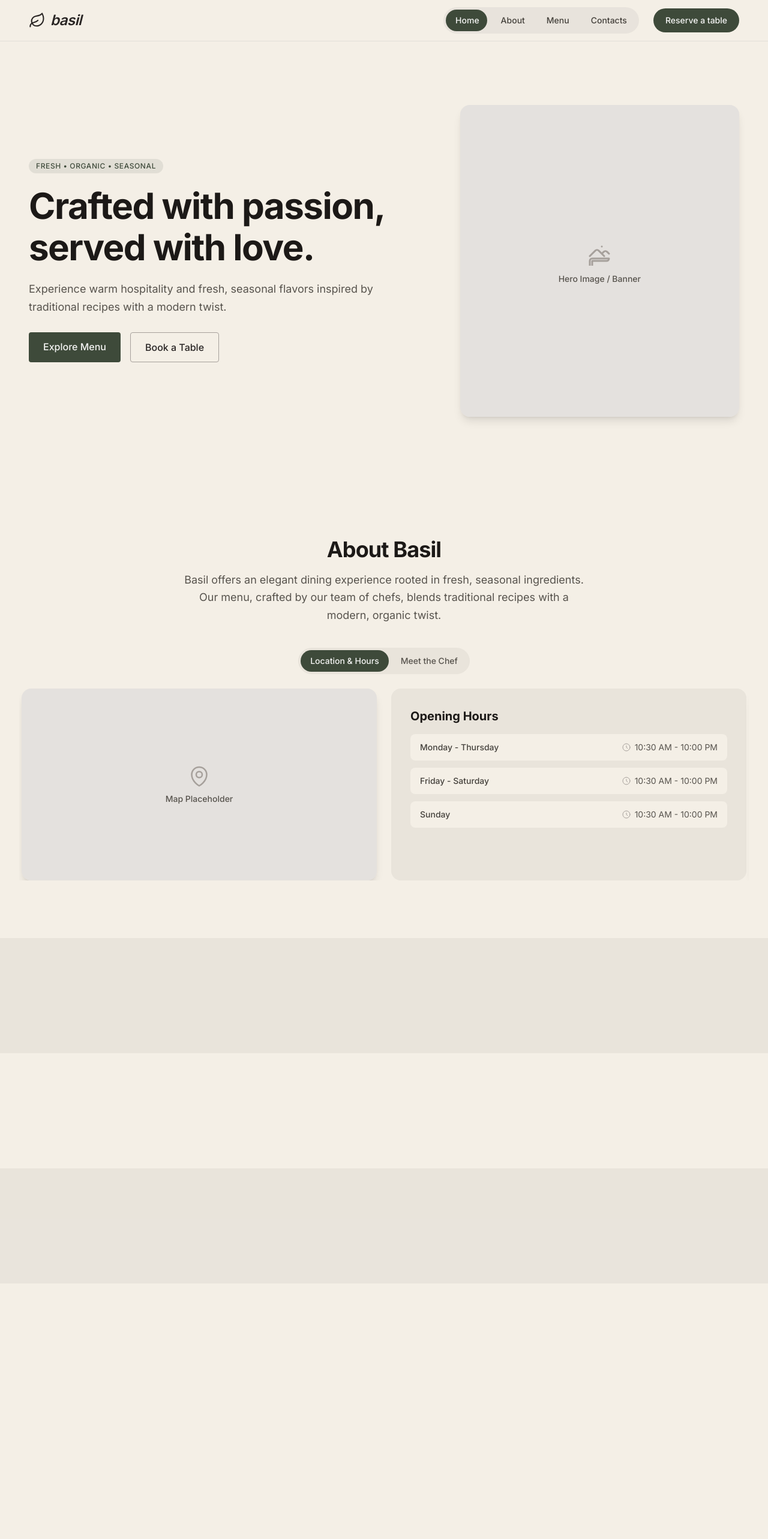
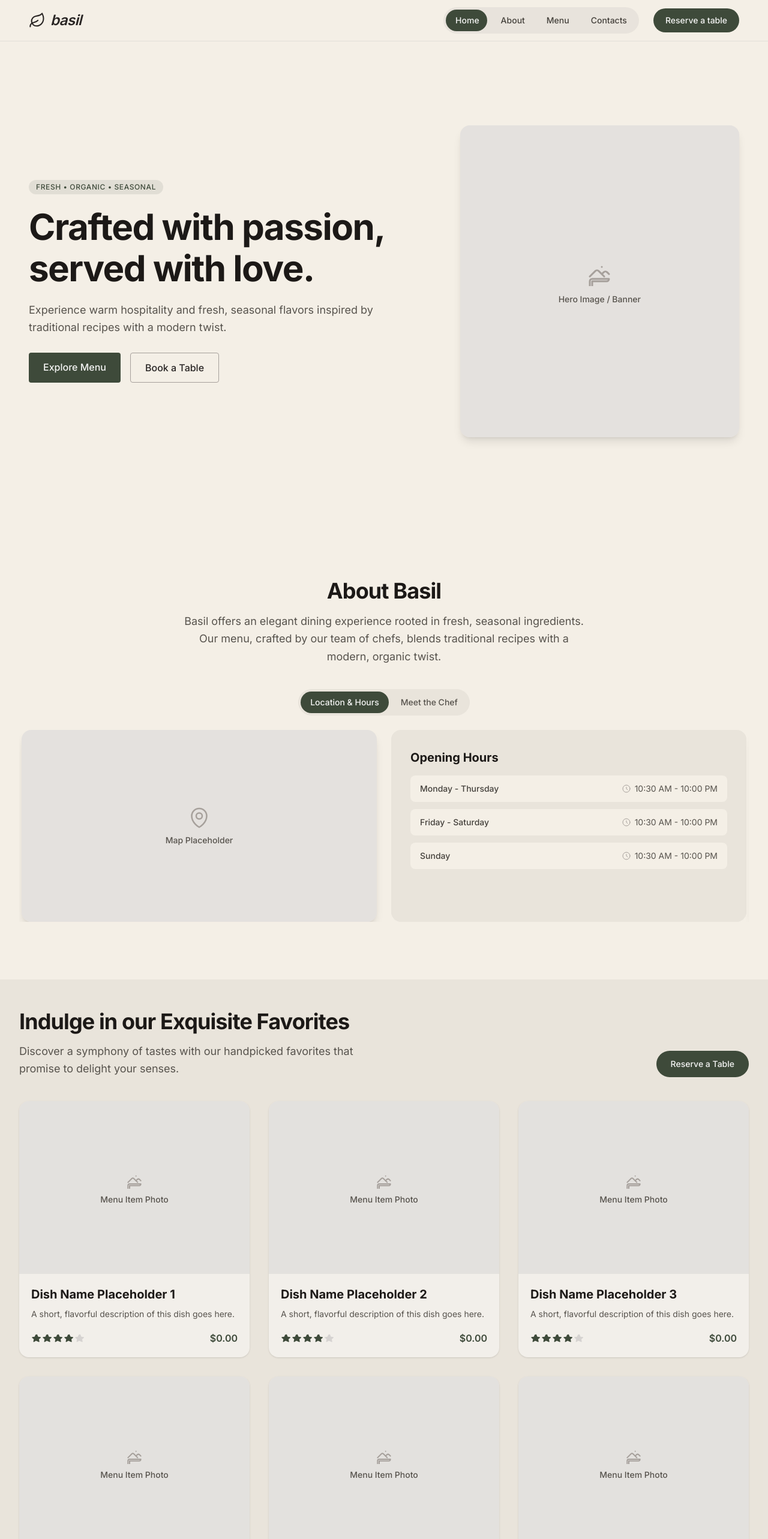
Before and after one commit to AnzuWanzu/Basil, a Next.js app: page / in a window 1280 px wide. Shown: the top 2566 px of the page at 60% size. Before the commit the page ends 2140 px from the top, so only its background shows below. Built offline with nearby package versions, Linux system fonts and the light colour scheme.

Commit message:
[Feature]: Add responsive menu item grid with placeholder cards and star rating

```diff
--- a/components/Menu.tsx
+++ b/components/Menu.tsx
@@ -1,3 +1,100 @@
-export default function Menu(){
-    return(<div></div>)
+import Link from "next/link";
+
+type MenuItem = {
+  id: string;
+  name: string;
+  description: string;
+  price: string;
+  rating: number;
+};
+
+function buildPlaceholderItems(count: number): MenuItem[] {
+  return Array.from({ length: count }, (_, i) => ({
+    id: `item-${i + 1}`,
+    name: `Dish Name Placeholder ${i + 1}`,
+    description: "A short, flavorful description of this dish goes here.",
+    price: "$0.00",
+    rating: 4,
+  }));
 }
+
+const ITEMS = buildPlaceholderItems(6);
+
+function StarRating({ rating }: { rating: number }) {
+  return (
+    <div className="flex items-center gap-0.5" aria-label={`${rating} out of 5 stars`}>
+      {Array.from({ length: 5 }).map((_, i) => (
+        <svg
+          key={i}
+          viewBox="0 0 20 20"
+          fill="currentColor"
+          className={`w-4 h-4 ${i < rating ? "text-[#3e4a3a]" : "text-stone-300"}`}
+        >
+          <path d="M10.868 2.884c.321-.772 1.415-.772 1.736 0l1.83 4.401 4.753.381c.833.067 1.171 1.107.536 1.651l-3.62 3.102 1.106 4.637c.194.813-.689 1.454-1.4 1.02L10 15.591l-4.209 2.485c-.712.434-1.595-.207-1.4-1.02l1.106-4.637-3.62-3.102c-.635-.544-.297-1.584.536-1.651l4.753-.381 1.83-4.401z" />
+        </svg>
+      ))}
+    </div>
+  );
+}
+
+function MenuItemCard({ item }: { item: MenuItem }) {
+  return (
+    <div className="group flex flex-col text-left rounded-2xl bg-white/40 overflow-hidden shadow-sm transition-all duration-300 ease-out hover:-translate-y-1 hover:shadow-lg">
+      {/* Item Photo Placeholder */}
+      <div className="relative w-full aspect-[4/3] bg-stone-300/60 overflow-hidden">
+        <div className="absolute inset-0 flex flex-col items-center justify-center gap-2 p-4 text-center text-stone-600 bg-stone-200/50 transition-transform duration-300 ease-out group-hover:scale-105">
+          <svg className="w-8 h-8 text-stone-400" fill="none" stroke="currentColor" viewBox="0 0 24 24">
+            <path strokeLinecap="round" strokeLinejoin="round" strokeWidth="1.5" d="M4 16l4.586-4.586a2 2 0 012.828 0L16 16m-2-2l1.586-1.586a2 2 0 012.828 0L20 14m-6-6h.01M6 20h12a2 2 0 002-2H6a2 2 0 00-2 2v12a2 2 0 002 2z" />
+          </svg>
+          <span className="font-sans text-xs sm:text-sm font-medium">Menu Item Photo</span>
+        </div>
+      </div>
+
+      {/* Item Details */}
+      <div className="flex flex-col gap-2 p-4 sm:p-5">
+        <h3 className="font-serif text-lg sm:text-xl font-bold text-stone-900">{item.name}</h3>
+        <p className="font-sans text-sm text-stone-600 leading-relaxed line-clamp-2">
+          {item.description}
+        </p>
+        <div className="flex items-center justify-between pt-2">
+          <StarRating rating={item.rating} />
+          <span className="font-sans text-sm sm:text-base font-semibold text-[#3e4a3a]">
+            {item.price}
+          </span>
+        </div>
+      </div>
+    </div>
+  );
+}
+
+export default function Menu() {
+  return (
+    <div className="flex flex-col gap-10">
+      {/* Section Header */}
+      <div className="flex flex-col gap-6 sm:flex-row sm:items-end sm:justify-between">
+        <div className="flex flex-col gap-3 max-w-xl">
+          <h2 className="font-serif text-3xl sm:text-4xl 3xl:text-5xl font-bold text-stone-900 tracking-tight leading-tight">
+            Indulge in our Exquisite Favorites
+          </h2>
+          <p className="font-sans text-base sm:text-lg text-stone-600 leading-relaxed">
+            Discover a symphony of tastes with our handpicked favorites that promise to
+            delight your senses.
+          </p>
+        </div>
+        <Link
+          href="#reserve"
+          className="shrink-0 bg-[#3e4a3a] hover:bg-[#313c2d] text-stone-100 font-sans text-sm font-medium px-6 py-3 rounded-full transition-colors text-center"
+        >
+          Reserve a Table
+        </Link>
+      </div>
+
+      {/* Menu Grid */}
+      <div className="grid grid-cols-1 sm:grid-cols-2 lg:grid-cols-3 3xl:grid-cols-4 4xl:grid-cols-5 gap-5 sm:gap-6 lg:gap-8">
+        {ITEMS.map((item) => (
+          <MenuItemCard key={item.id} item={item} />
+        ))}
+      </div>
+    </div>
+  );
+}
--- a/components/layout/Container.tsx
+++ b/components/layout/Container.tsx
@@ -1,4 +1,6 @@
-import React from "react";
+"use client";
+
+import React, { useEffect, useRef, useState } from "react";
 
 interface ContainerProps {
   nav: React.ReactNode;
@@ -12,6 +14,8 @@ interface ContainerProps {
 const SECTION_CLASS =
   "mx-auto max-w-7xl 2xl:max-w-[1600px] px-5 md:px-8 py-16 md:py-24";
 
+const ANCHOR_SCROLL_MT = "scroll-mt-[var(--header-h)]";
+
 export default function Container({
   nav,
   hero,
@@ -20,18 +24,37 @@ export default function Container({
   reviews,
   contacts,
 }: ContainerProps) {
+  const headerRef = useRef<HTMLElement>(null);
+  const [headerHeight, setHeaderHeight] = useState(0);
+
+  useEffect(() => {
+    const header = headerRef.current;
+    if (!header) return;
+    const observer = new ResizeObserver(([entry]) => {
+      setHeaderHeight(entry.contentRect.height);
+    });
+    observer.observe(header);
+    return () => observer.disconnect();
+  }, []);
+
   return (
-    <div className="min-h-screen w-full bg-[#F4EFE6] text-stone-900">
+    <div
+      className="min-h-screen w-full bg-[#F4EFE6] text-stone-900"
+      style={{ "--header-h": `${headerHeight}px` } as React.CSSProperties}
+    >
+
+      {/* Sticky Header (top-level sibling so it stays pinned across every section, not just the hero) */}
+      <header
+        ref={headerRef}
+        className="sticky top-0 z-50 w-full bg-[#F4EFE6]/80 backdrop-blur-md border-b border-stone-300/60 shrink-0"
+      >
+        <div className="w-full px-5 py-3 md:px-8 lg:px-12 3xl:px-20 4xl:px-32">
+          {nav}
+        </div>
+      </header>
 
       {/* 1. HERO VIEWPORT BLOCK*/}
-      <div id="home" className="w-full lg:min-h-screen lg:h-screen flex flex-col justify-between">
-
-        {/* Sticky Header */}
-        <header className="sticky top-0 z-50 w-full bg-[#F4EFE6]/80 backdrop-blur-md border-b border-stone-300/60 shrink-0">
-          <div className="w-full px-5 py-3 md:px-8 lg:px-12 3xl:px-20 4xl:px-32">
-            {nav}
-          </div>
-        </header>
+      <div id="home" className={`w-full ${ANCHOR_SCROLL_MT} lg:min-h-screen flex flex-col justify-between`}>
 
         {/* Hero Content Wrapper (Stretches to fill remaining screen height and full width) */}
         <main className="flex-1 flex flex-col justify-center w-full px-5 md:px-8 lg:px-12 3xl:px-20 4xl:px-32 py-6 lg:py-0 overflow-hidden">
@@ -43,15 +66,15 @@ export default function Container({
       {/* 2. SUBSEQUENT SECTIONS*/}
       <div className="flex flex-col">
         {/* About Section */}
-        <section id="about" className="w-full scroll-mt-20">
+        <section id="about" className={`w-full ${ANCHOR_SCROLL_MT}`}>
           <div className={SECTION_CLASS}>
             {about}
           </div>
         </section>
 
         {/* Menu Section */}
-        <section id="menu" className="w-full bg-stone-900/5 scroll-mt-20">
-          <div className={SECTION_CLASS}>
+        <section id="menu" className={`w-full bg-stone-900/5 ${ANCHOR_SCROLL_MT}`}>
+          <div className="mx-auto max-w-7xl 2xl:max-w-[1600px] px-5 md:px-8 pt-8 md:pt-12 pb-16 md:pb-24">
             {menu}
           </div>
         </section>
@@ -64,7 +87,7 @@ export default function Container({
         </section>
 
         {/* Contacts Section */}
-        <section id="contact" className="w-full bg-stone-900/5 scroll-mt-20">
+        <section id="contact" className={`w-full bg-stone-900/5 ${ANCHOR_SCROLL_MT}`}>
           <div className={SECTION_CLASS}>
             {contacts}
           </div>
```
